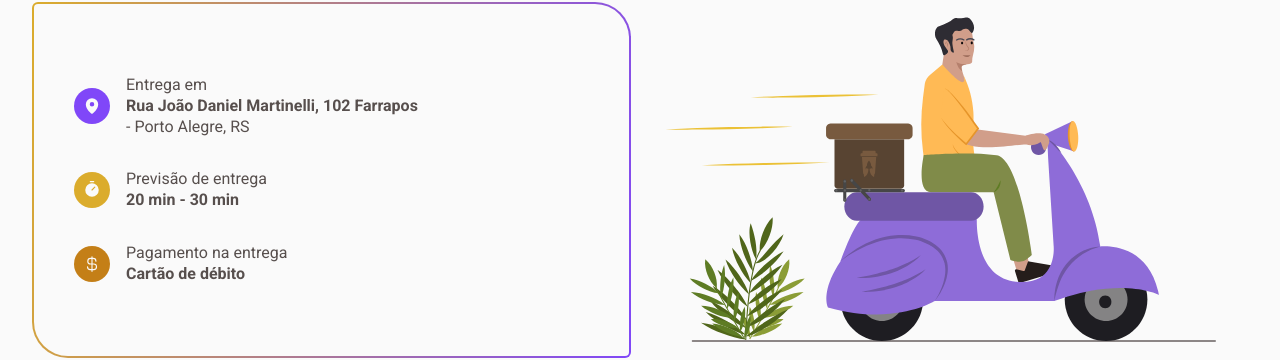
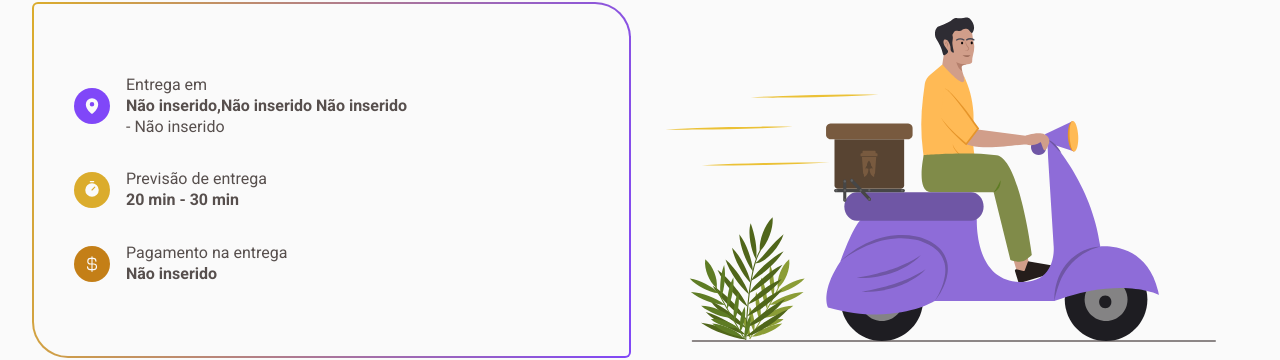
Before and after one commit to gabriel-78/challange_02_coffee_delivery, a React (Vite) app: page /success in a window 1280 px wide. Shown: the part 219-579 px from the top of the page. Built offline with nearby package versions, Linux system fonts and the light colour scheme.

Commit message:
Feat: Show send params in success page

```diff
--- a/src/context/ShoppingListContext/index.tsx
+++ b/src/context/ShoppingListContext/index.tsx
@@ -20,6 +20,10 @@ export const ShoppingListContextProvider = ({
     setShoppingList((state) => [...state, ...products])
   }
 
+  const cleanProductsList = () => {
+    setShoppingList([])
+  }
+
   const handleProductQuantity = (productId: string, newQuantity: number) => {
     setShoppingList((state) =>
       state.map((shoppingItem) => {
@@ -39,6 +43,7 @@ export const ShoppingListContextProvider = ({
         addProducts,
         handleProductQuantity,
         loadShoppingList,
+        cleanProductsList,
       }}
     >
       {children}
--- a/src/context/ShoppingListContext/types.d.ts
+++ b/src/context/ShoppingListContext/types.d.ts
@@ -10,6 +10,7 @@ export interface ShoppingListContextProps {
   addProducts: (products: ShoppingItem[]) => void
   handleProductQuantity: (productId: string, newQuantity: number) => void
   loadShoppingList: (products: ShoppingItem[]) => void
+  cleanProductsList: () => void
 }
 
 export interface ShoppingListContextProviderProps {
--- a/src/mock/coffes.ts
+++ b/src/mock/coffes.ts
@@ -44,7 +44,7 @@ export const coffesMock : ProductEntity[] = [
     id: "b562475f-fe18-43f7-a2f2-5dd108b4ded8",
     description: "Café expresso tradicional com espuma cremosa",
     name: "Expresso Cremoso",
-    price: 119.90,
+    price: 9.90,
     type: [COFFE_TYPES.tradicional],
     photo: creamyExpressImg
   },
--- a/src/pages/Checkout/components/PaymentOptions/index.tsx
+++ b/src/pages/Checkout/components/PaymentOptions/index.tsx
@@ -7,13 +7,15 @@ export const OPTIONS_PAYMENT = {
   money: 'money',
 } as const
 
-const OPTIONS_PAYMENT_LABEL = {
+export const OPTIONS_PAYMENT_LABEL = {
   [OPTIONS_PAYMENT.creditCard]: 'Cartão de crédito',
   [OPTIONS_PAYMENT.debitCard]: 'Cartão de débito',
   [OPTIONS_PAYMENT.money]: 'Dinheiro',
 } as const
 
-const renderIcon = (type: keyof typeof OPTIONS_PAYMENT) => {
+export type PaymentOption = keyof typeof OPTIONS_PAYMENT
+
+const renderIcon = (type: PaymentOption) => {
   switch (type) {
     case OPTIONS_PAYMENT.creditCard:
       return <CreditCard weight="regular" />
@@ -27,7 +29,7 @@ const renderIcon = (type: keyof typeof OPTIONS_PAYMENT) => {
 }
 
 interface PaymentOptionsProps {
-  value?: keyof typeof OPTIONS_PAYMENT
+  value?: PaymentOption
   onChange: (value: string) => void
 }
 
--- a/src/pages/Checkout/index.tsx
+++ b/src/pages/Checkout/index.tsx
@@ -27,7 +27,7 @@ const newPurchaseFormSchema = z.object({
   complement: z.string().optional(),
 })
 
-type NewPurchaseFormInputs = z.infer<typeof newPurchaseFormSchema>
+export type NewPurchaseFormInputs = z.infer<typeof newPurchaseFormSchema>
 
 export const Checkout = () => {
   const { colors } = useTheme()
@@ -40,7 +40,7 @@ export const Checkout = () => {
 
   const [selectedProducts, setSelectedProducts] = useState<ProductEntity[]>([])
 
-  const { shoppingList, handleProductQuantity } =
+  const { shoppingList, handleProductQuantity, cleanProductsList } =
     useContext(ShoppingListContext)
 
   const onRemoveShoppingItem = (productId: string) => {
@@ -49,6 +49,7 @@ export const Checkout = () => {
   }
 
   const onSubmitNewPurchase = (formData: NewPurchaseFormInputs) => {
+    cleanProductsList()
     navigate('/success', { state: { ...formData } as NewPurchaseFormInputs })
   }
 
--- a/src/pages/Success/index.tsx
+++ b/src/pages/Success/index.tsx
@@ -2,8 +2,15 @@ import * as S from './styles'
 import banner from '../../assets/successBanner.svg'
 import IconCircle from '../../components/IconCircle'
 import { CurrencyDollar, MapPin, Timer } from 'phosphor-react'
+import { useLocation } from 'react-router-dom'
+import {
+  OPTIONS_PAYMENT_LABEL,
+  PaymentOption,
+} from '../Checkout/components/PaymentOptions'
 
 export const Success = () => {
+  const { state } = useLocation()
+
   return (
     <S.Container>
       <S.Header>
@@ -24,8 +31,12 @@ export const Success = () => {
 
             <S.InformationTextBox>
               Entrega em{' '}
-              <strong>Rua João Daniel Martinelli, 102 Farrapos</strong>- Porto
-              Alegre, RS
+              <strong>
+                {state ? state?.street : 'Não inserido'},
+                {state ? state?.number : 'Não inserido'}{' '}
+                {state ? state?.district : 'Não inserido'}
+              </strong>
+              - {state ? `${state?.city}, ${state?.uf}` : 'Não inserido'}
             </S.InformationTextBox>
           </li>
           <li>
@@ -47,7 +58,11 @@ export const Success = () => {
 
             <S.InformationTextBox>
               <span>Pagamento na entrega</span>
-              <strong>Cartão de débito</strong>
+              <strong>
+                {state
+                  ? OPTIONS_PAYMENT_LABEL[state?.paymentType as PaymentOption]
+                  : 'Não inserido'}
+              </strong>
             </S.InformationTextBox>
           </li>
         </S.InformationList>
```
